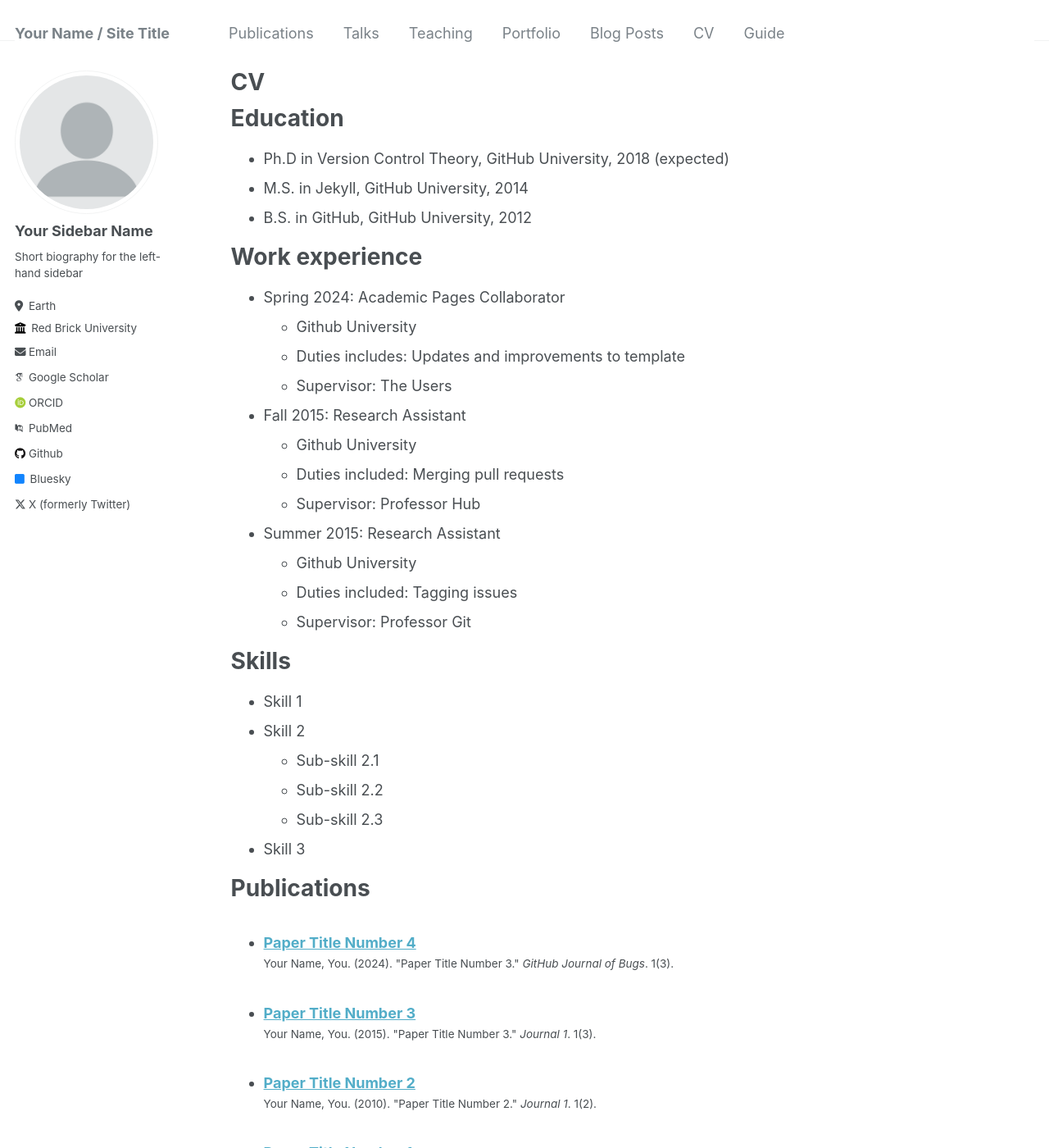
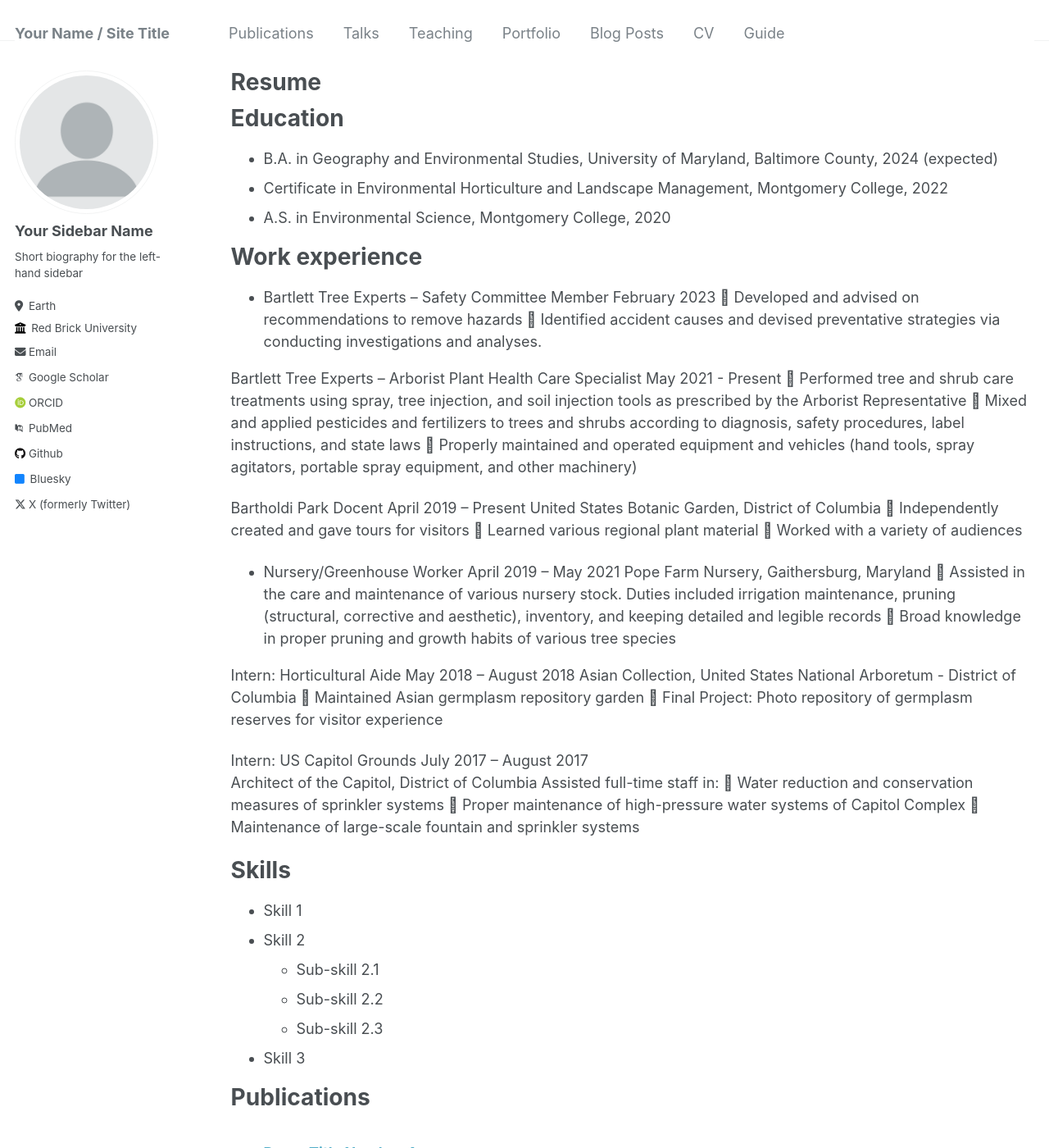
Before and after one commit to LucasBendit/LucasBendit.github.io, a Jekyll site: the page built from _pages/cv.md, in a window 1280 px wide and 1400 px high. Shown: the whole window at 82% size. Built offline with Jekyll 4.4.1, drawn with Linux system fonts in a browser that asks for light colours; some web fonts are replaced.

Commit message:
Update cv.md

```diff
--- a/_pages/cv.md
+++ b/_pages/cv.md
@@ -1,7 +1,7 @@
 ---
 layout: archive
-title: "CV"
-permalink: /cv/
+title: "Resume"
+permalink: /resume/
 author_profile: true
 redirect_from:
   - /resume
@@ -11,26 +11,46 @@ redirect_from:
 
 Education
 ======
-* Ph.D in Version Control Theory, GitHub University, 2018 (expected)
-* M.S. in Jekyll, GitHub University, 2014
-* B.S. in GitHub, GitHub University, 2012
+* B.A. in Geography and Environmental Studies, University of Maryland, Baltimore County, 2024 (expected)
+* Certificate in Environmental Horticulture and Landscape Management, Montgomery College, 2022
+* A.S. in Environmental Science, Montgomery College, 2020
 
 Work experience
 ======
-* Spring 2024: Academic Pages Collaborator
-  * Github University
-  * Duties includes: Updates and improvements to template
-  * Supervisor: The Users
+* Bartlett Tree Experts – Safety Committee Member 				February 2023
+	Developed and advised on recommendations to remove hazards
+	Identified accident causes and devised preventative strategies via conducting investigations and analyses.
 
-* Fall 2015: Research Assistant
-  * Github University
-  * Duties included: Merging pull requests
-  * Supervisor: Professor Hub
+Bartlett Tree Experts – Arborist Plant Health Care Specialist			        May 2021 - Present
+	Performed tree and shrub care treatments using spray, tree injection, and soil injection tools as prescribed by the Arborist Representative
+	Mixed and applied pesticides and fertilizers to trees and shrubs according to diagnosis, safety procedures, label instructions, and state laws
+	Properly maintained and operated equipment and vehicles (hand tools, spray agitators, portable spray equipment, and other machinery)
 
-* Summer 2015: Research Assistant
-  * Github University
-  * Duties included: Tagging issues
-  * Supervisor: Professor Git
+Bartholdi Park Docent                             						        April 2019 – Present
+United States Botanic Garden, District of Columbia
+	Independently created and gave tours for visitors
+	Learned various regional plant material
+	Worked with a variety of audiences
+
+
+
+* Nursery/Greenhouse Worker                                                                                                 April 2019 – May 2021
+Pope Farm Nursery, Gaithersburg, Maryland
+	Assisted in the care and maintenance of various nursery stock. Duties included irrigation maintenance, pruning (structural, corrective and aesthetic), inventory, and keeping detailed and legible records
+	Broad knowledge in proper pruning and growth habits of various tree species
+
+Intern: Horticultural Aide							   May 2018 – August 2018
+Asian Collection, United States National Arboretum - District of Columbia
+	Maintained Asian germplasm repository garden
+	Final Project: Photo repository of germplasm reserves for visitor experience
+
+Intern: US Capitol Grounds							   July 2017 – August 2017
+Architect of the Capitol, District of Columbia
+Assisted full-time staff in:
+	Water reduction and conservation measures of sprinkler systems
+	Proper maintenance of high-pressure water systems of Capitol Complex
+	Maintenance of large-scale fountain and sprinkler systems
+
 
 Skills
 ======
```
